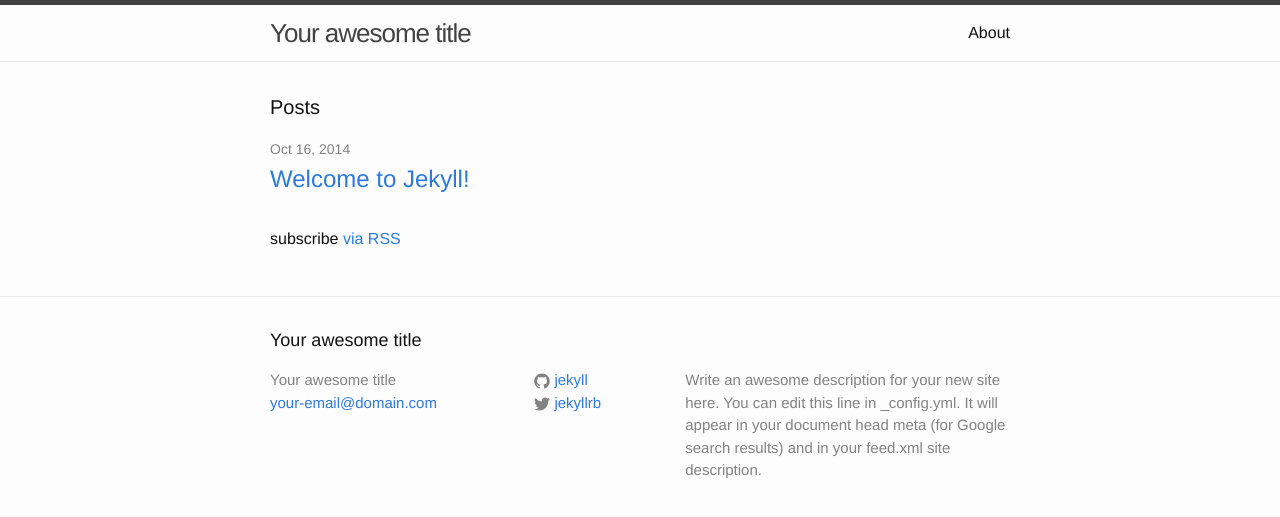
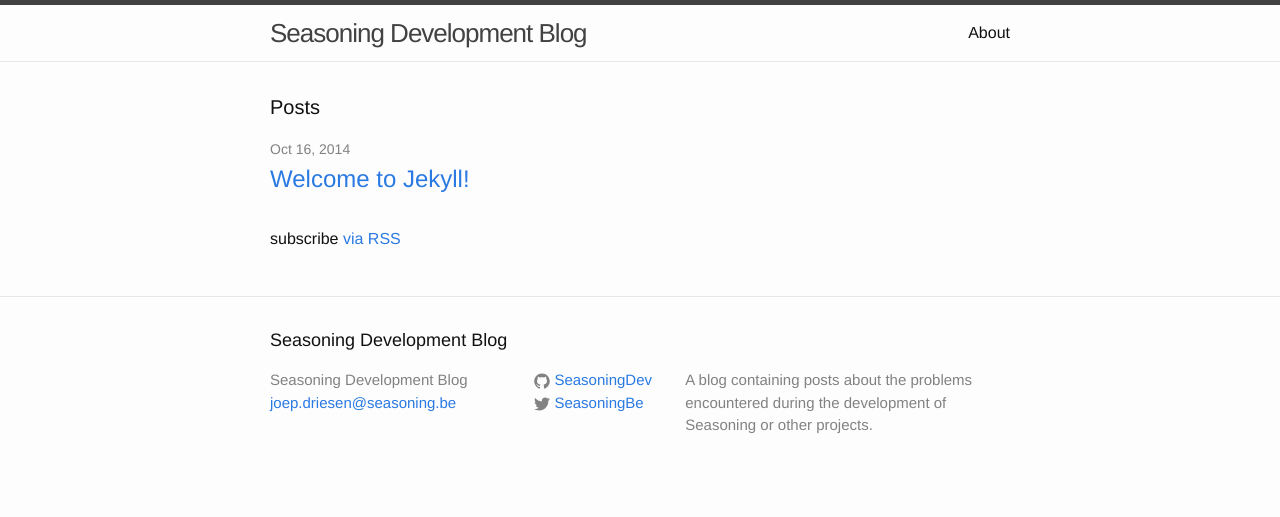
Before and after one commit to SeasoningDev/SeasoningDev.github.io, a Jekyll site: the page built from index.html, in a window 1280 px wide. Shown: the top 517 px of the page. Built offline with Jekyll 4.4.1, drawn with Linux system fonts in a browser that asks for light colours.

Commit message:
updated settings

```diff
--- a/_config.yml
+++ b/_config.yml
@@ -1,14 +1,13 @@
 # Site settings
-title: Your awesome title
-email: your-email@domain.com
+title: Seasoning Development Blog
+email: joep.driesen@seasoning.be
 description: > # this means to ignore newlines until "baseurl:"
-  Write an awesome description for your new site here. You can edit this
-  line in _config.yml. It will appear in your document head meta (for
-  Google search results) and in your feed.xml site description.
+  A blog containing posts about the problems encountered during the
+  development of Seasoning or other projects.
 baseurl: "" # the subpath of your site, e.g. /blog/
-url: "http://yourdomain.com" # the base hostname & protocol for your site
-twitter_username: jekyllrb
-github_username:  jekyll
+url: "http://www.seasoning.be" # the base hostname & protocol for your site
+twitter_username: SeasoningBe
+github_username: SeasoningDev
 
 # Build settings
 markdown: kramdown
```
